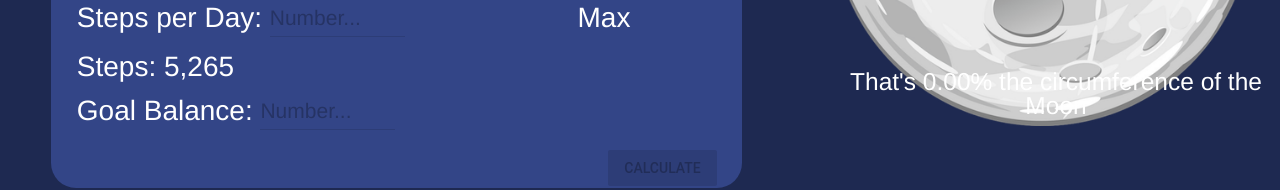
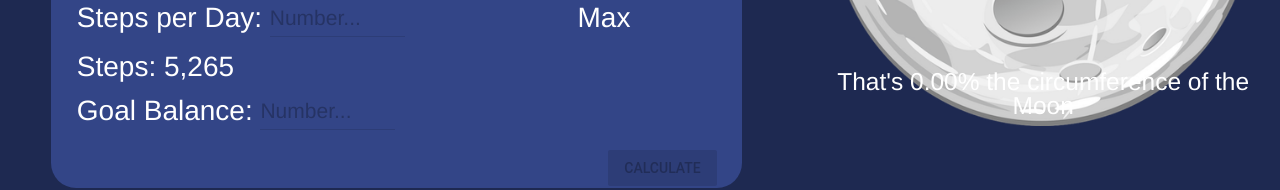
Before and after one commit to ThomasC98/SweatCoinCalc, a plain HTML site: page index.html in a window 1280 px wide. Shown: the part 490-680 px from the top of the page. Drawn offline with nearby package versions, Linux system fonts and the light colour scheme.

Commit message:
Changed some CSS for the Moon Text

```diff
--- a/css/style.css
+++ b/css/style.css
@@ -21,7 +21,7 @@ body {
 {
   position: absolute !important;
   text-align:center;
-  margin-left: 65%;
+  margin-left: 63%;
   top: 70%;
 }
 
```
Also changed, not shown: 1 other file.
